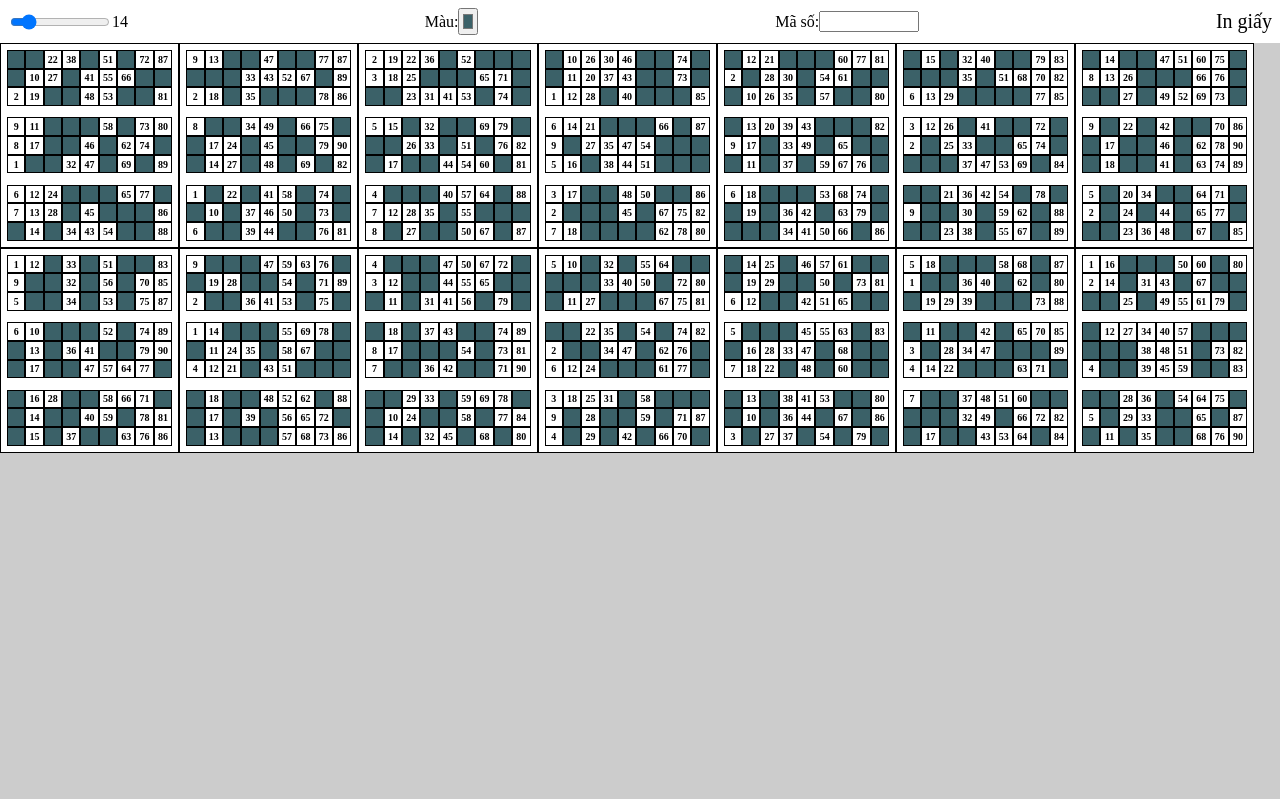
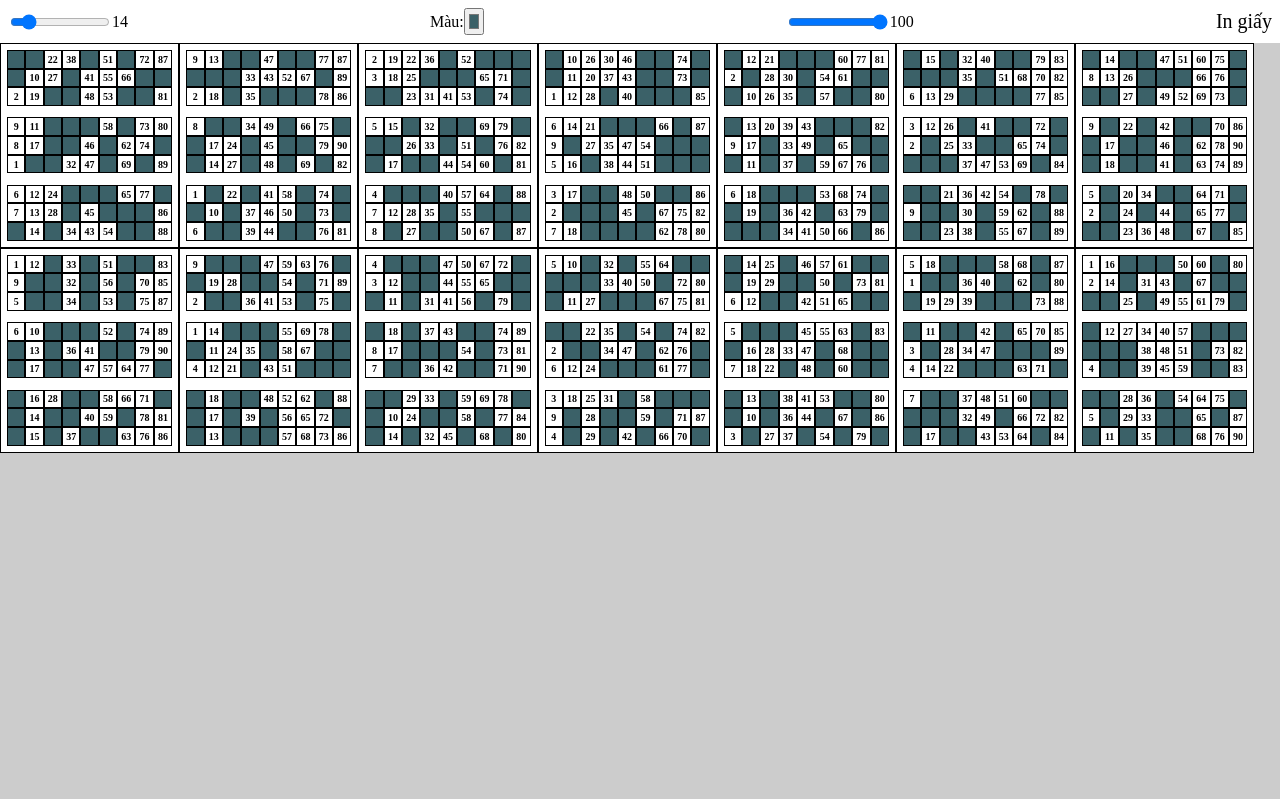
Before and after one commit to huydt03/LotoPage, a plain HTML site: page index.html in a window 1280 px wide. Drawn offline with Linux system fonts and the light colour scheme.

Commit message:
Update index.html

```diff
--- a/index.html
+++ b/index.html
@@ -51,7 +51,19 @@
 			    background: ${value};
 			}`;
 		" /></div>
-		<div>Mã số: <input value="" /></div>
+
+
+		<div>
+			<input type="range" min="0" max="100" value="100" oninput="
+			this.nextElementSibling.value = this.value
+			let value = this.value;
+			let r = document.querySelector('#root2');
+			r.innerHTML = `
+			.loto-page{
+			    height: calc(100*${value/100}vh);
+			}`;
+		" />
+			<output>100</output></div>
 
 		<div onclick="printDiv()" class="oc-icon-print" style="font-size: 20px; text-align: end; cursor: pointer;">In giấy</div>
 	</header>
@@ -61,9 +73,17 @@
 			    background-color: #3B6168;
 			}
 		</style>
+
+		<style type="text/css" id="root2">
+			.loto-page{
+				height: 100vh;
+			}
+		</style>
+
+
 		<style type="text/css">
 			@page {
-    margin: 0;
+    			margin: 0;
 			}
 			@media print {
 				* {
@@ -73,7 +93,7 @@
 				}
 
 				.has-num div{
-					transform: scale(1.4, 2.2);
+					transform: scale(1.3, 2.5);
 				}
 			}
 			*{
@@ -91,7 +111,6 @@
 			    user-select: none;
 			    padding: 12px;
 			    border: 1px solid;
-			    height: calc(100*0.88vh);
 			}
 			.page-row{
 				display: table-row;
```
